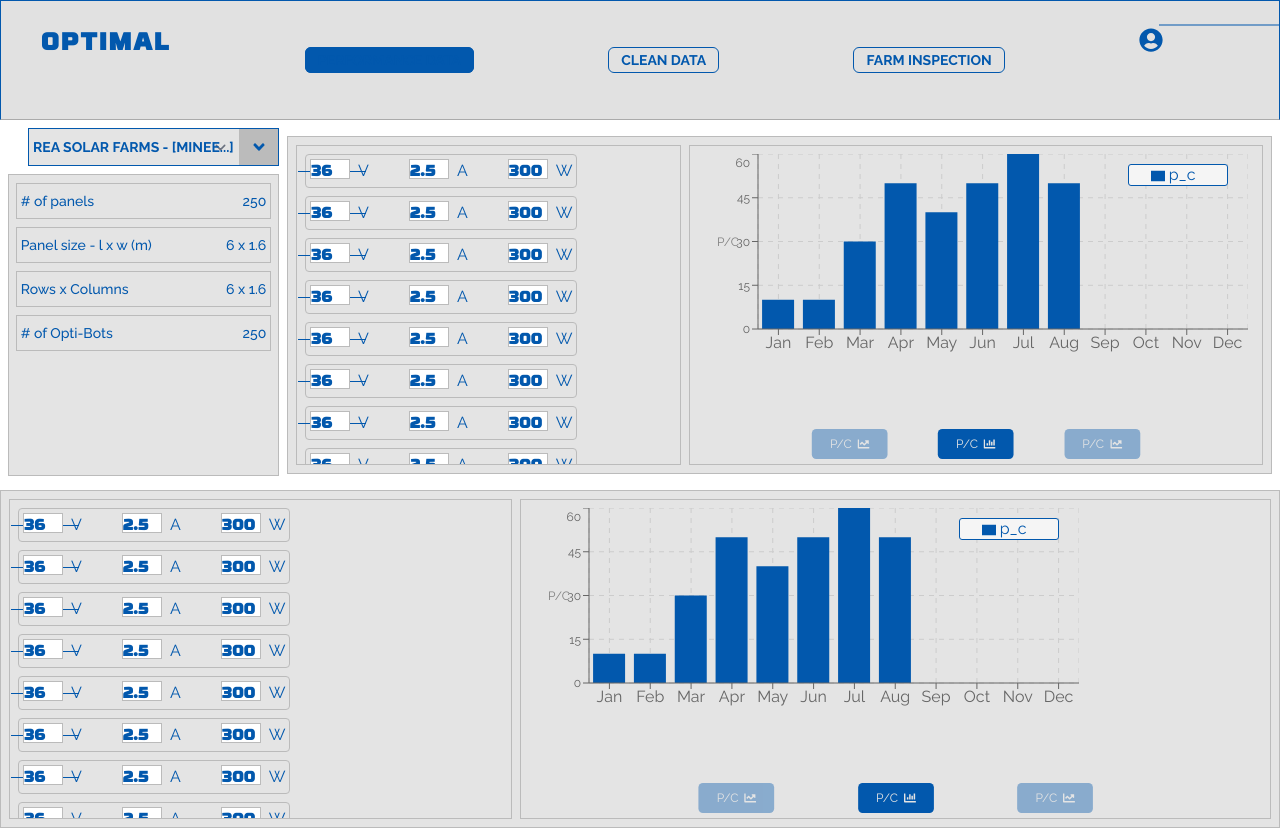
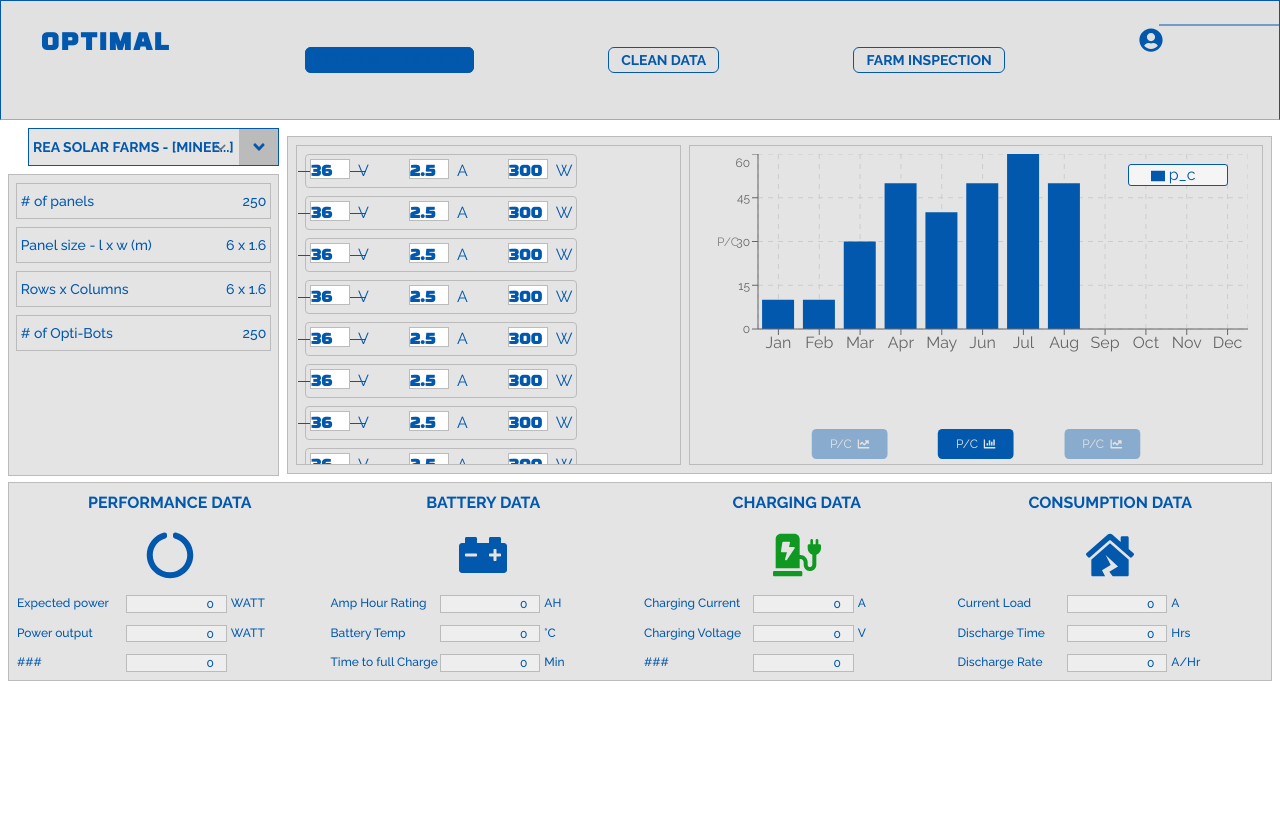
Before and after one commit to KadonWills/mecitech_optimal, a React (Vite) app: page / in a window 1280 px wide. After the commit the page ends 800 px from the top, so only its background shows below. Built offline with nearby package versions, Linux system fonts and the light colour scheme.

Commit message:
Feature: Added Hardware performance UI

```diff
--- a/src/PerformanceData.tsx
+++ b/src/PerformanceData.tsx
@@ -2,13 +2,14 @@ import React from 'react'
 import SolarFarms from './components/SolarFarms'
 import Header from './components/Header'
 import SolarFarmAnalytics from './components/SolarFarmAnalytics'
+import HardwarePerformanceStats from './components/HardwarePerformanceStats'
 
 const PerformanceData = () => {
     return (
         <>
 
 
-            <main className='flex flex-col space-y-2 w-full md:pt-[15vh]' >
+            <main className='flex flex-col space-y-0 w-full md:pt-[15vh]' >
 
                 <div className='flex flex-col md:flex-row w-full space-y-2 md:space-x-2 p-2'>
                     <SolarFarms  />
@@ -17,7 +18,7 @@ const PerformanceData = () => {
 
                 <div>
                     {/* HardwarePerformanceStats */}
-                    <SolarFarmAnalytics />
+                    <HardwarePerformanceStats />
                 </div>
 
             </main>
--- /dev/null
+++ b/src/components/HardwarePerformanceCard.tsx
@@ -0,0 +1,37 @@
+import React, { FunctionComponent } from 'react'
+
+type HardwarePerformanceCardProps = {
+    title: string,
+    icon: JSX.Element,
+    attributes: Array<{title:string, value:number, unit?:string}>
+}
+
+const HardwarePerformanceCard:FunctionComponent<HardwarePerformanceCardProps> = ({title, icon, attributes}) => {
+  return (
+    <div className='flex flex-col space-y-4 items-center w-full h-max' >
+        <h3 className='text-base font-bold font-sans uppercase '>{title}</h3>
+        <div className='text-5xl'>
+            {icon}
+        </div>
+        <div className='flex flex-col space-y-3 w-full  items-center'>
+            {
+                attributes.map((attr) => (
+                    <div className='flex flex-row flex-1 space-x-1 w-full text-xs font-medium font-mono  mx-auto'>
+                        <span className='w-[30%] whitespace-nowrap mr-auto'>
+                            {attr.title}
+                        </span>
+                        <div className='w-[33%] h-[1.1rem] cursor-not-allowed text-right px-3 mx-auto border border-[#bbb]  align-middle bg-[#ffffff58]'>
+                            {attr.value}
+                        </div>
+                        <span className='w-[30%]'>
+                            {attr.unit}
+                        </span>
+                    </div>
+                ))
+            }
+        </div>
+    </div>
+  )
+}
+
+export default HardwarePerformanceCard
--- /dev/null
+++ b/src/components/HardwarePerformanceStats.tsx
@@ -0,0 +1,60 @@
+import React from 'react'
+import { FaBatteryThreeQuarters, FaCarBattery, FaChargingStation, FaCircleNotch, FaHome, FaHouseDamage } from 'react-icons/fa'
+import { IoPowerSharp } from 'react-icons/io5'
+import { CircleLoader, RingLoader } from 'react-spinners'
+import { PieChart } from 'recharts'
+import HardwarePerformanceCard from './HardwarePerformanceCard'
+
+const performanceData = [
+    [
+        {title: "Expected power", value: 0.0, unit:"WATT"},
+        {title: "Power output", value: 0.0, unit:"WATT"},
+        {title: "###", value: 0.0, unit:""},
+    ],
+    [
+        {title: "Amp Hour Rating", value: 0.0, unit:"AH"},
+        {title: "Battery Temp", value: 0.0, unit:"°C"},
+        {title: "Time to full Charge", value: 0.0, unit:"Min"},
+    ],
+    [
+        {title: "Charging Current", value: 0.0, unit:"A"},
+        {title: "Charging Voltage", value: 0.0, unit:"V"},
+        {title: "###", value: 0.0, unit:""},
+    ],
+    [
+        {title: "Current Load", value: 0.0, unit:"A"},
+        {title: "Discharge Time", value: 0.0, unit:"Hrs"},
+        {title: "Discharge Rate", value: 0.0, unit:"A/Hr"},
+    ],
+]
+
+const HardwarePerformanceStats = ():JSX.Element => {
+  return (
+    <section className="flex flex-row md:max-h-[45vh]  p-2  mx-2 justify-evenly space-x-2 min-w-max   bg-light border border-[#bbb]" >
+
+        <HardwarePerformanceCard
+        title='Performance data'
+        icon={<FaCircleNotch />}
+        attributes={performanceData[0]}
+        />
+        <HardwarePerformanceCard
+        title='Battery data'
+        icon={<FaCarBattery />}
+        attributes={performanceData[1]}
+        />
+        <HardwarePerformanceCard
+        title='Charging data'
+        icon={<FaChargingStation className='text-secondary' />}
+        attributes={performanceData[2]}
+        />
+        <HardwarePerformanceCard
+        title='Consumption data'
+        icon={<FaHouseDamage/>}
+        attributes={performanceData[3]}      />
+
+
+    </section>
+  )
+}
+
+export default HardwarePerformanceStats
--- a/src/components/SolarFarmAnalytics.tsx
+++ b/src/components/SolarFarmAnalytics.tsx
@@ -23,21 +23,21 @@ const data = [
 ];
 
 const renderBarChart: JSX.Element = (
-    <BarChart className='min-w-max w-full ' width={550} height={230} data={data} margin={{ top: 0, right: 0, bottom: 3, left: 0 }}>
+    <BarChart className='min-w-max w-full  text-secondary' width={550} height={230} data={data} margin={{ top: 0, right: 0, bottom: 3, left: 0 }}>
         <Legend width={100} wrapperStyle={{ top: 10, right: 20, backgroundColor: '#f5f5f5', border: '1px solid #0258ad', borderRadius: 3, lineHeight: '20px' }} />
         <CartesianGrid stroke= "#ccc" strokeDasharray="5 5" />
         <Bar fill='#0258ad' dataKey="p_c" label={'P/C'} className="text-xs mr-5" />
-        <XAxis dataKey="x" />
+        <XAxis dataKey="x" className='text-secondary' />
         <YAxis dataKey="p_c" label={'P/C'} className="text-xs mr-5" />
         <Tooltip labelClassName='m-0 px-1' />
     </BarChart>
 );
 const renderLineChart: JSX.Element = (
-    <LineChart className='min-w-max w-full ' width={550} height={230} data={data} margin={{ top: 0, right: 0, bottom: 3, left: 0 }}>
+    <LineChart className='min-w-max w-full text-secondary ' width={550} height={230} data={data} margin={{ top: 0, right: 0, bottom: 3, left: 0 }}>
         <Line type="monotone" dataKey="p_c" stroke="#0258ad" />
         <Legend width={100} wrapperStyle={{ top: 10, right: 20, backgroundColor: '#f5f5f5', border: '1px solid #0258ad', borderRadius: 3, lineHeight: '20px' }} />
         <CartesianGrid stroke= "#ccc" strokeDasharray="5 5" />
-        <XAxis dataKey="x" />
+        <XAxis dataKey="x" className='text-secondary' />
         <YAxis dataKey="p_c" label={'P/C'} className="text-xs mr-5" />
         <Tooltip labelClassName='m-0 px-1' />
     </LineChart>
```
